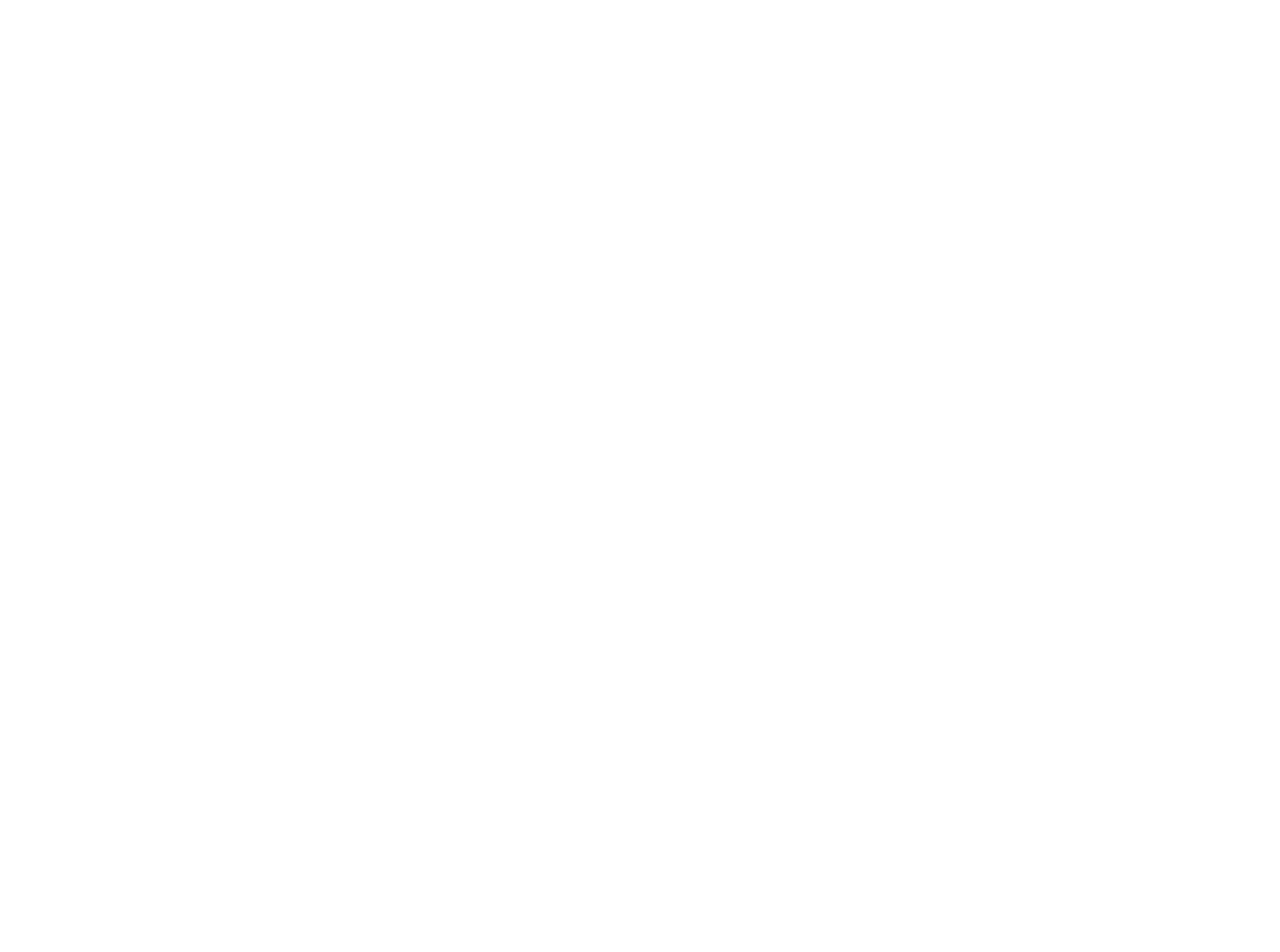
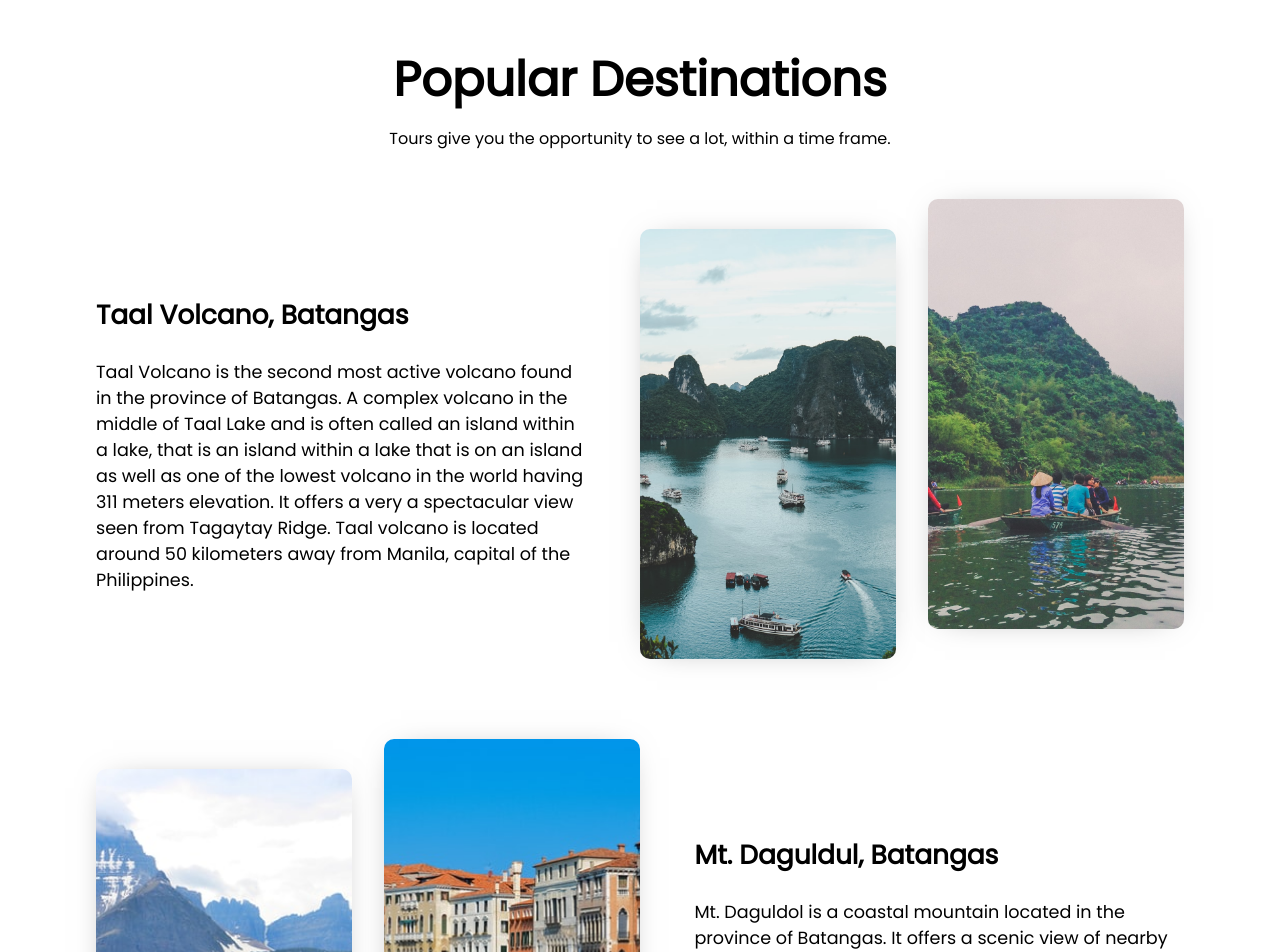
Before and after one commit to venukaushik/Let-s-Travel, a React (Vite) app: page / in a window 1280 px wide. Shown: the part 820-1772 px from the top of the page. Before the commit the page ends 807 px from the top, so only its background shows below. Built offline with nearby package versions, Linux system fonts and the light colour scheme.

Commit message:
Destination
Destination Component in which destination data can be changed dynamically.

```diff
--- /dev/null
+++ b/src/components/Destination/Destination.css
@@ -0,0 +1,92 @@
+.destination {
+  display: flex;
+  flex-direction: column;
+  flex-wrap: nowrap;
+  gap: 30px;
+  margin: 4rem 6rem;
+  text-align: center;
+}
+
+.destination-heading {
+  display: flex;
+  flex-direction: column;
+  gap: 10px;
+}
+
+.destination h1 {
+  font-size: 3rem;
+}
+
+.popular-destination {
+  margin-top: 3rem;
+  display: flex;
+  align-items: center;
+  justify-content: space-between;
+}
+
+.destination-text {
+  width: 45%;
+  text-align: start;
+  font-size: 1.1rem;
+}
+
+.destination-text p {
+  margin-top: 1.5rem;
+}
+
+.destination-img {
+  display: flex;
+  width: 50%;
+  justify-content: space-between;
+  position: relative;
+}
+
+.popular-destination img {
+  background-size: cover;
+  border-radius: 10px;
+  width: 47%;
+  height: 430px;
+  box-shadow: -1px 1px 32px -18px rgba(0, 0, 0, 0.5);
+  transition: transform 0.2s ease-in-out;
+}
+
+.destination-img img:hover {
+  transform: translateY(-20px);
+}
+
+.popular-destination img:nth-child(2) {
+  position: absolute;
+  top: -30px;
+  right: 0;
+}
+
+.reversed {
+  flex-direction: row-reverse;
+  margin-top: 5rem;
+}
+
+.reversed img {
+  position: relative;
+}
+
+@media screen and (max-width: 960px) {
+  .destination {
+    margin: 4rem 4rem;
+  }
+
+  .popular-destination {
+    flex-direction: column-reverse;
+    gap: 50px;
+  }
+
+  .destination-text {
+    width: 100%;
+  }
+
+  .destination-img {
+    width: 95%;
+  }
+  .popular-destination img {
+    height: 300px;
+  }
+}
--- /dev/null
+++ b/src/components/Destination/Destination.jsx
@@ -0,0 +1,37 @@
+import React from "react";
+import "./Destination.css";
+import TaalImg1 from "../../assets/1.jpg";
+import TaalImg2 from "../../assets/2.jpg";
+import MountainImg1 from "../../assets/4.jpg";
+import MountainImg2 from "../../assets/5.jpg";
+import DestinationData from "./DestinationData";
+
+const Destination = () => {
+  return (
+    <div className="destination">
+      <div className="destination-heading">
+        <h1>Popular Destinations</h1>
+        <p>Tours give you the opportunity to see a lot, within a time frame.</p>
+      </div>
+      <DestinationData
+        className="popular-destination"
+        heading="Taal Volcano, Batangas"
+        text="Taal Volcano is the second most active volcano found in the province of Batangas. A complex volcano in the middle of Taal Lake and is often called an island within a
+          lake, that is an island within a lake that is on an island as well as one of the lowest volcano in the world having 311 meters elevation. It offers a very a spectacular
+          view seen from Tagaytay Ridge. Taal volcano is located around 50 kilometers away from Manila, capital of the Philippines."
+        img1={TaalImg1}
+        img2={TaalImg2}
+      />
+
+      <DestinationData
+        className="popular-destination reversed"
+        heading="Mt. Daguldul, Batangas"
+        text="Mt. Daguldol is a coastal mountain located in the province of Batangas. It offers a scenic view of nearby Batangas mountains and beaches. Additionally, Mt. Daguldol has an elevation of 672 MASL or 2204 feet. Mt. Daguldol is exactly situated in Sitio Biga, Barangay, Hugom San Juan, Batangas. It is bound between the municipality of San Juan and Lobo. The Lobo municipality is also a highlands, with Mt. Naguiling being the tallest mountain."
+        img1={MountainImg1}
+        img2={MountainImg2}
+      />
+    </div>
+  );
+};
+
+export default Destination;
--- /dev/null
+++ b/src/components/Destination/DestinationData.jsx
@@ -0,0 +1,18 @@
+import React from "react";
+
+const DestinationData = (props) => {
+  return (
+    <div className={props.className}>
+      <div className="destination-text">
+        <h2>{props.heading}</h2>
+        <p>{props.text}</p>
+      </div>
+      <div className="destination-img">
+        <img src={props.img1} alt="" />
+        <img src={props.img2} alt="" />
+      </div>
+    </div>
+  );
+};
+
+export default DestinationData;
--- a/src/components/routes/Home.jsx
+++ b/src/components/routes/Home.jsx
@@ -2,11 +2,12 @@
 import Navbar from "../Navbar/Navbar";
 import Hero from "../HeroSection/Hero";
 import HeroImg from "../../assets/hero-img.jpg";
+import Destination from "../Destination/Destination";
 
 const Home = () => {
   return (
     <div>
-      <Navbar />
+      {/* <Navbar /> */}
       <Hero
         heroCName="hero"
         heroTextCName="hero-text"
@@ -17,6 +18,7 @@
         btnClassName="show"
         url="/"
       />
+      <Destination />
     </div>
   );
 };
```
